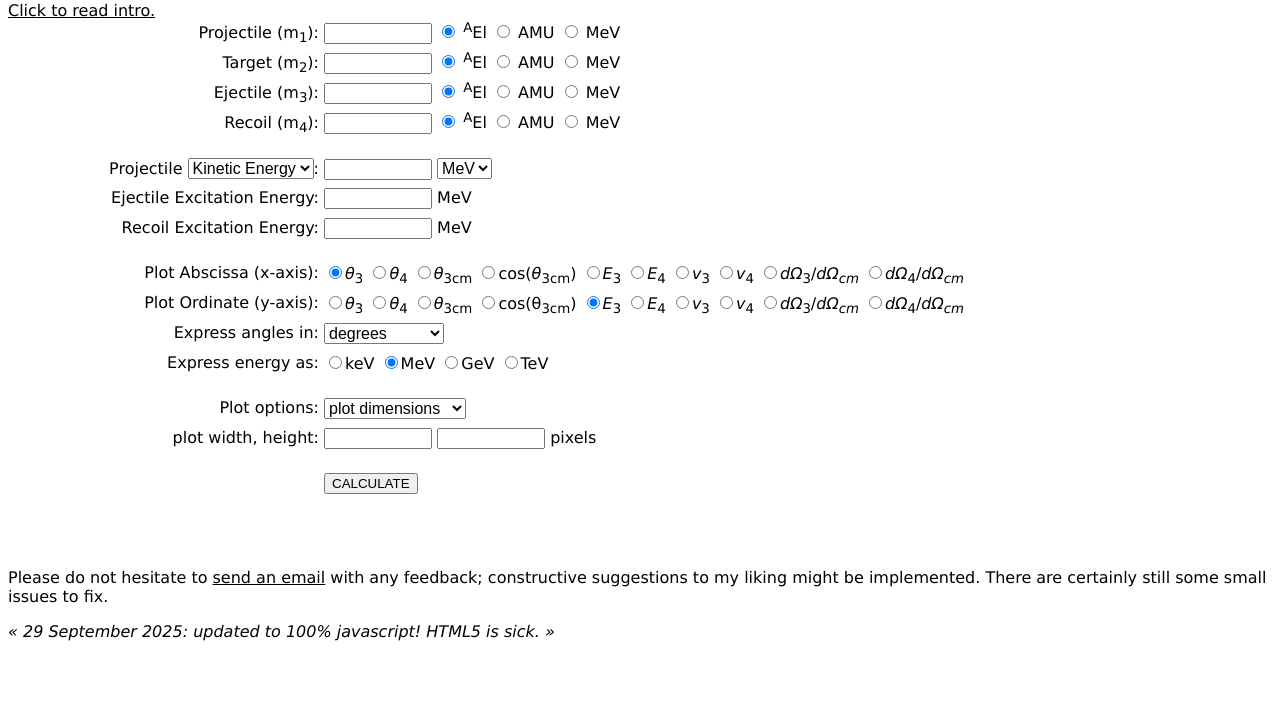
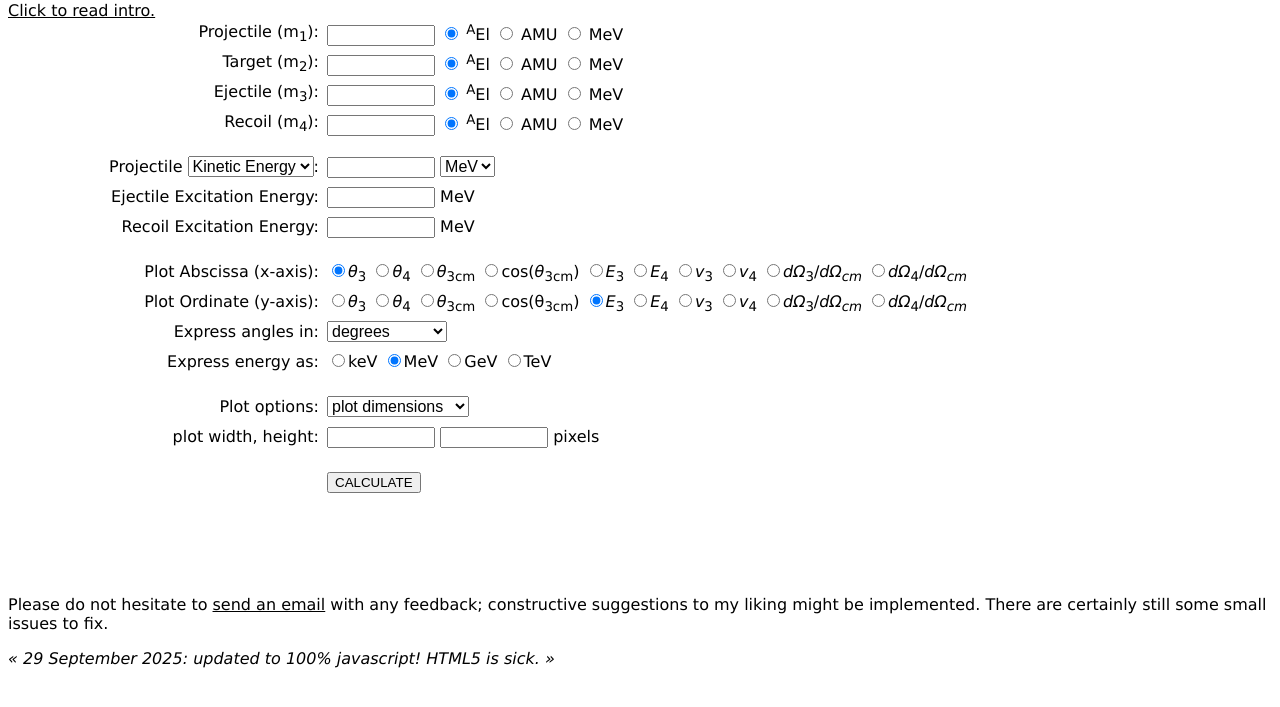
Before and after one commit to sky-sjue/kinematics, a plain HTML site: page index.html in a window 1280 px wide. Shown: the part 77-784 px from the top of the page. Drawn offline with Linux system fonts and the light colour scheme.

Commit message:
Tweak css for better text wrapping/alignment on narrow windows

```diff
--- a/index.html
+++ b/index.html
@@ -331,7 +331,10 @@ remaining to-do list:
 </div></div>
 <div class="buff"></div>
 
-<div id="rxnchks" style="clear:both; margin-left:25%"></div>
+<div class="t1"><div class="c1"></div></div>
+<div class="t2"><div class="c2">
+<div id="rxnchks" style="clear:both"></div>
+</div></div>
 </form>
 <div style="display:none" id="previousdata"></div>
 <div style="display:none" id="previoussrxn"></div>
--- a/src/kin.css
+++ b/src/kin.css
@@ -1,20 +1,44 @@
 body{font-family:Verdana, sans-serif;}
-.t1{clear:both;
-    width:25%;
-    float:left;
-    text-align:right;
-    margin:0px 0px 0px 0px;}
-.t2{width:70%;
-    float:left;
-    text-align:left;
-    margin:0px 0px 0px 0px;}
-.c1{height:30px;
-    margin:0px 5px 0px 0px;}
-.c1t{height:30px;
-     margin:3px 5px 0px 0px;}
-.c2{height:30px;
-    margin:0px 0px 0px 0px;}
+#kinform {
+  display: grid;
+  grid-template-columns: 25% 1fr;
+  column-gap: 3px;
+  grid-auto-flow: row dense;
+}
+.t1 {
+  display: contents;
+  float: none;
+  text-align:right;
+  width: auto;
+}
+.t2 {
+  display: contents;
+  float: none;
+  width: auto;
+}
+.c1, .c1t { grid-column: 1; }
+.c2, .c2f { grid-column: 2; }
+.c1, .c1t, .c2 {
+  height: auto;
+  min-height: 30px;
+  line-height: 1.5;
+  flex-wrap: wrap;
+  margin: 0 5px 0 0;
+}
 .c2f{margin:0px 0px 0px 0px;}
+
+#po1[style*="display:block"],
+#po2[style*="display:block"],
+#po3[style*="display:block"],
+#po4[style*="display:block"],
+#po5[style*="display:block"],
+#po6[style*="display:block"],
+#po7[style*="display:block"],
+#po8[style*="display:block"] {
+  display: contents !important;
+}
+
+.buff{ grid-column: 1 / -1; } /* Keep row elements aligned vertically */
 .buff{clear:both;
       width:100%;
       height:15px;}
```
